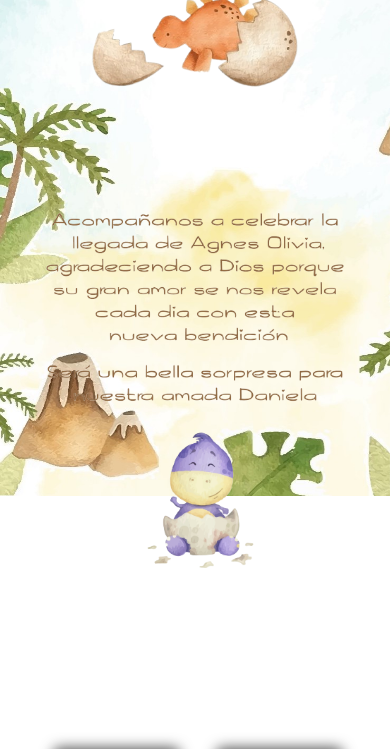
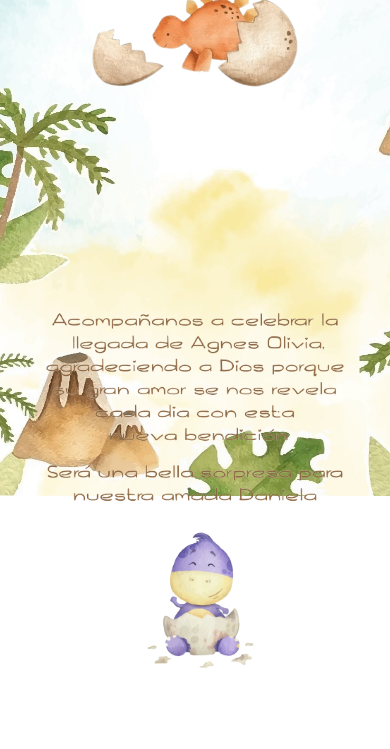
Before and after one commit to babyshoweragnes/babyshoweragnes.github.io, a plain HTML site: page index.html in a window 390 px wide. Shown: the part 348-1097 px from the top of the page. Drawn offline with nearby package versions, Linux system fonts and the light colour scheme.

Commit message:
Update style.css

```diff
--- a/style.css
+++ b/style.css
@@ -97,7 +97,7 @@ label {
 }
 
 .sc-np {
-    margin-top: 200px !important;
+    margin-top: 250px !important;
 }
 
 /* Estilos para la barra de desplazamiento */
@@ -714,7 +714,7 @@ button[type="submit"] {
     }
 
     .sc-np {
-        margin-top: 100px !important;
+        margin-top: 200px !important;
     }
 
     #welcome {
```
